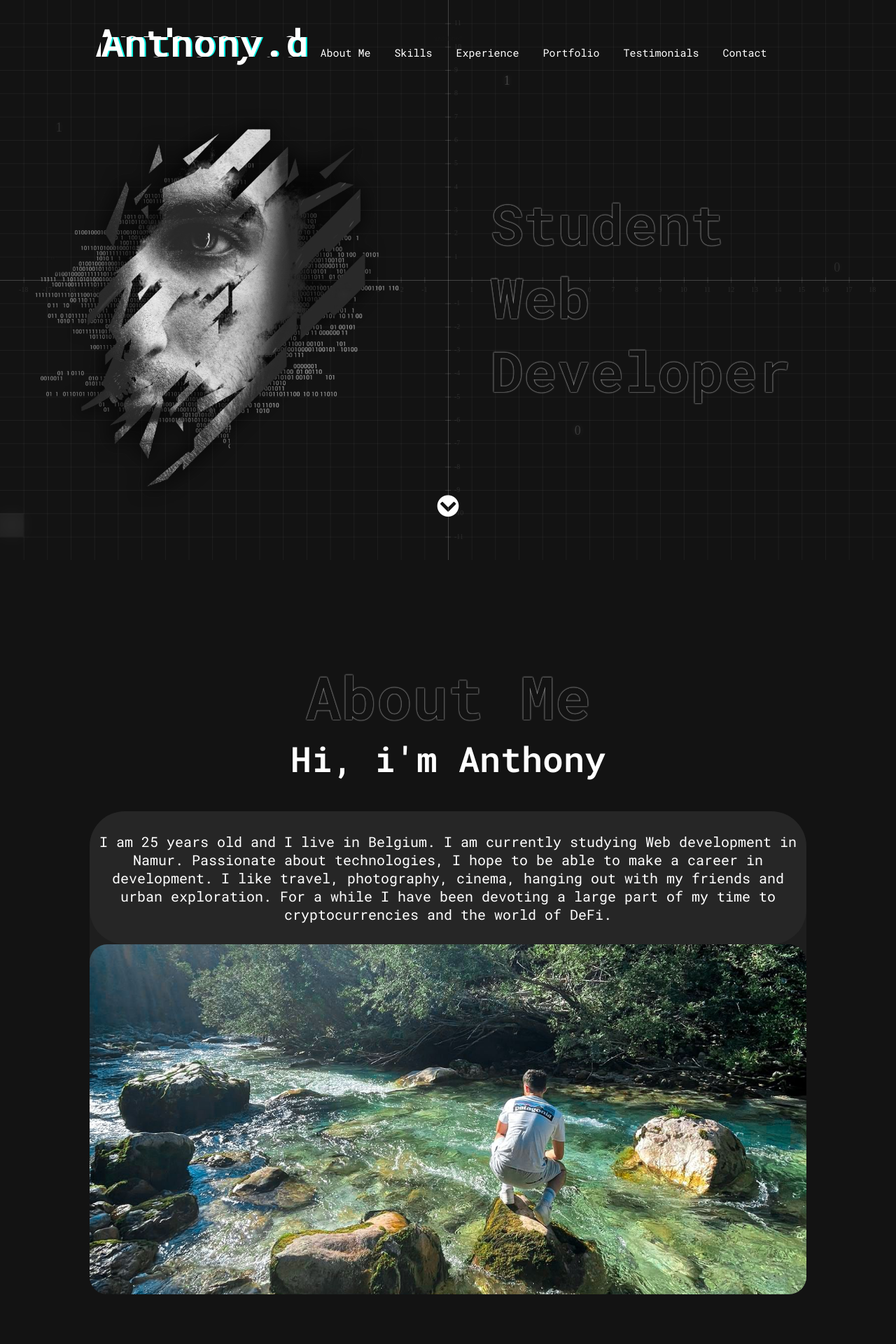
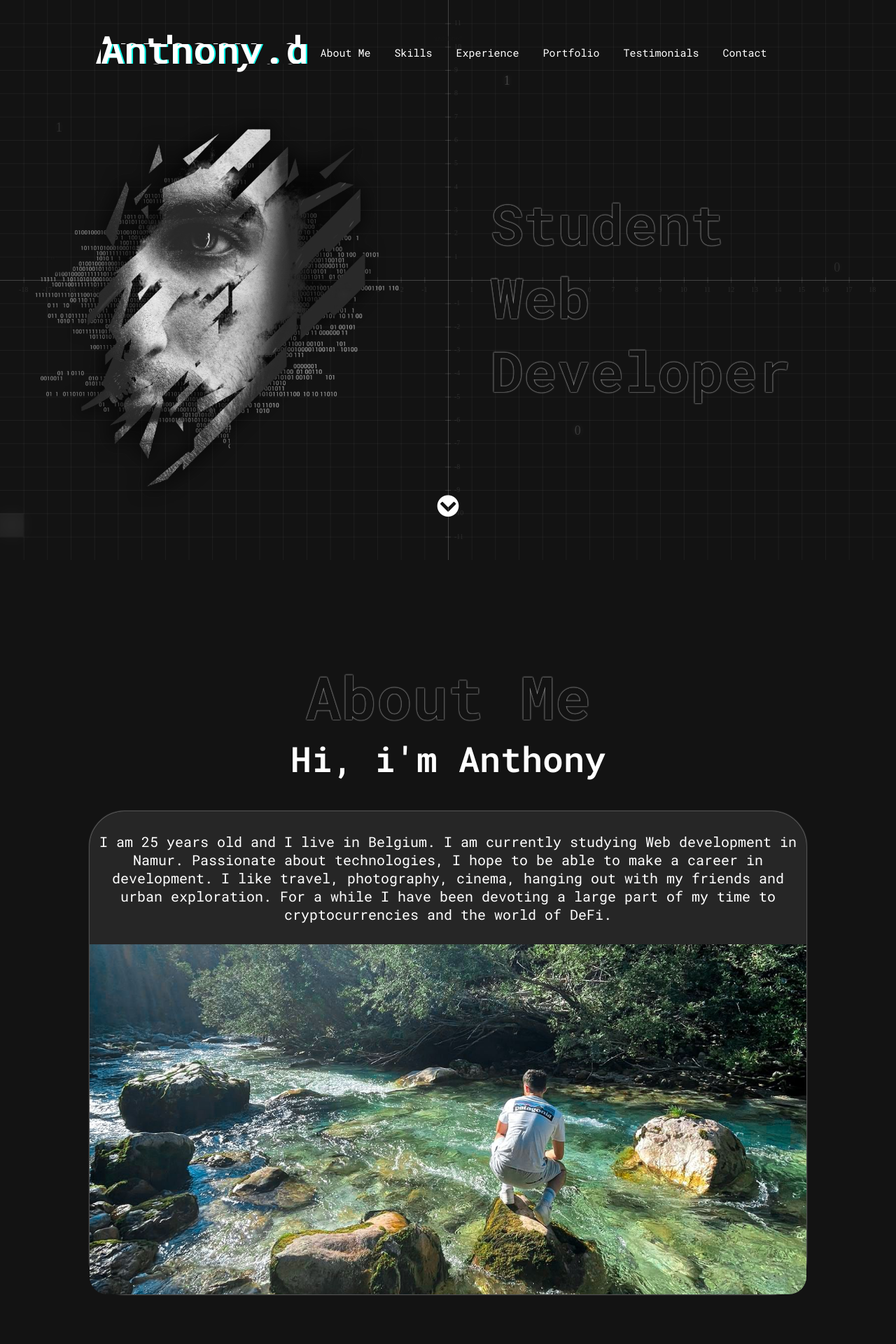
Before and after one commit to AnthonyDel28/PortFolio, a PHP site: page / in a window 1280 px wide. Shown: the top 1920 px of the page at 70% size. Run offline with PHP 8.4, Linux system fonts and the light colour scheme.

Commit message:
update 13_06_2022

```diff
--- a/scss-css/main.css
+++ b/scss-css/main.css
@@ -129,7 +129,7 @@
     position: relative;
     margin: auto;
     margin-left: 20px;
-    margin-top: 50px;
+    margin-top: -50px;
     width: 90%;
     height: auto;
   }
@@ -825,11 +825,12 @@
     text-align: center;
     margin-bottom: 60px;
     border-radius: 50px;
+    box-shadow: 0 0 2px #fff;
   }
   .about-me .about-content .about-box .text {
     width: 100%;
     background-color: rgba(65, 65, 65, 0.25);
-    border-radius: 50px;
+    border-radius: 50px 50px 0 0;
     padding: 10px;
   }
   .about-me .about-content .about-box .text p {
@@ -840,10 +841,10 @@
   .about-me .about-content .about-box .about-img {
     width: 100%;
     height: 500px;
-    background-image: url("/images/background.jpg");
+    background-image: url("../images/background.jpg");
     background-size: cover;
     background-position: 25% 66%;
-    border-radius: 25px;
+    border-radius: 0 0 25px 25px;
     border-bottom: 20px;
   }
   .about-me .about-content .about-box a {
@@ -1218,7 +1219,8 @@
   font-family: "Roboto";
   font-weight: 700;
   margin-left: 20px;
-  margin-top: -15px;
+  margin-top: -5px;
+  animation-duration: inherit;
 }
 
 .glitch::before,
@@ -1228,6 +1230,7 @@
   overflow: hidden;
   background-color: rgb(19, 19, 19);
   color: #fff;
+  animation-duration: inherit;
 }
 
 .glitch::before {
--- a/scss-css/partials/_desktop.scss
+++ b/scss-css/partials/_desktop.scss
@@ -111,10 +111,11 @@
         text-align: center;
         margin-bottom: 60px;
         border-radius: 50px;
+        box-shadow: 0 0 2px #fff;;
         .text {
           width: 100%;
           background-color: rgba(65, 65, 65, 0.25);
-          border-radius: 50px;
+          border-radius: 50px 50px 0 0;
           padding: 10px;
           p {
             color: $secondary;
@@ -125,10 +126,10 @@
         .about-img {
           width: 100%;
           height: 500px;
-          background-image: url("/images/background.jpg");
+          background-image: url("../images/background.jpg");
           background-size: cover;
           background-position: 25% 66%;
-          border-radius: 25px;
+          border-radius: 0 0 25px 25px;
           border-bottom: 20px;
         }
         a {
--- a/scss-css/partials/_glitch.scss
+++ b/scss-css/partials/_glitch.scss
@@ -6,7 +6,8 @@
   font-family: 'Roboto';
   font-weight: 700;
   margin-left: 20px;
-  margin-top: -15px;
+  margin-top: -5px;
+  animation-duration: inherit;
 }
 .glitch::before,
 .glitch::after {
@@ -15,6 +16,7 @@
   overflow: hidden;
   background-color: $primary;
   color: #fff;
+  animation-duration: inherit;
 }
 .glitch::before {
   left: 8px;
--- a/scss-css/partials/_mobile.scss
+++ b/scss-css/partials/_mobile.scss
@@ -93,7 +93,7 @@
         position: relative;
         margin: auto;
         margin-left: 20px;
-        margin-top: 50px;
+        margin-top: -50px;
         width: 90%;
         height: auto;
       }
```
Also changed, not shown: 1 other file.
